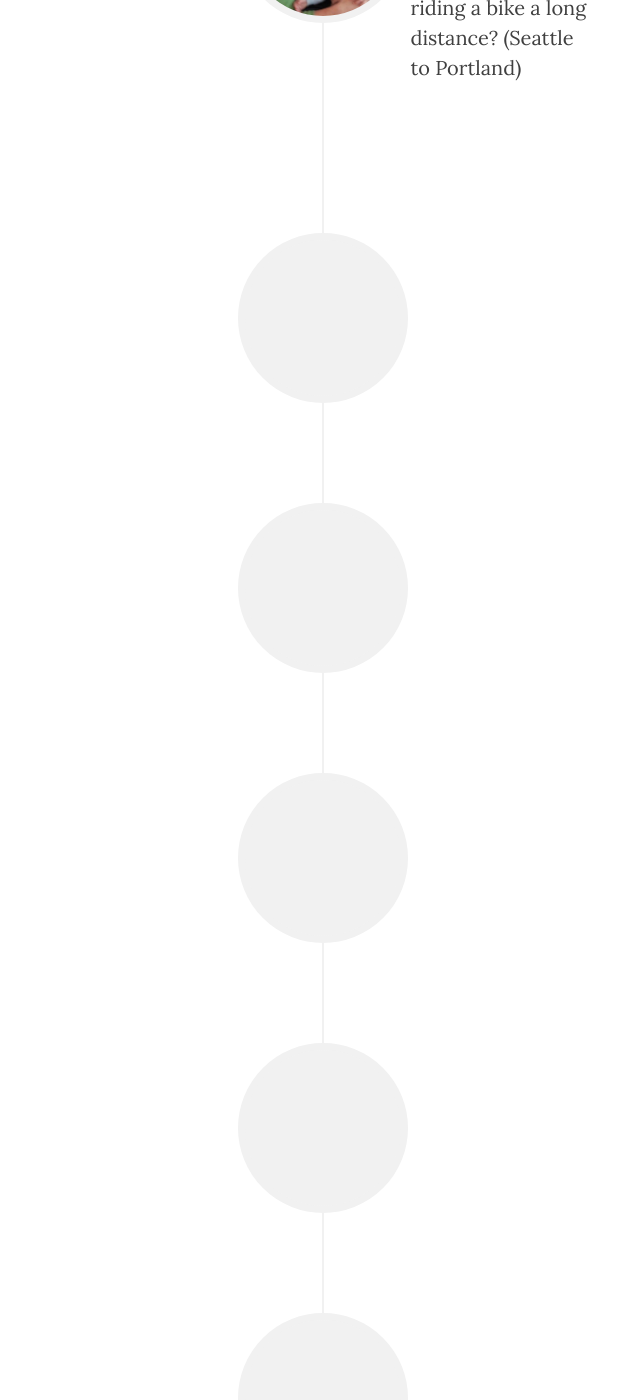
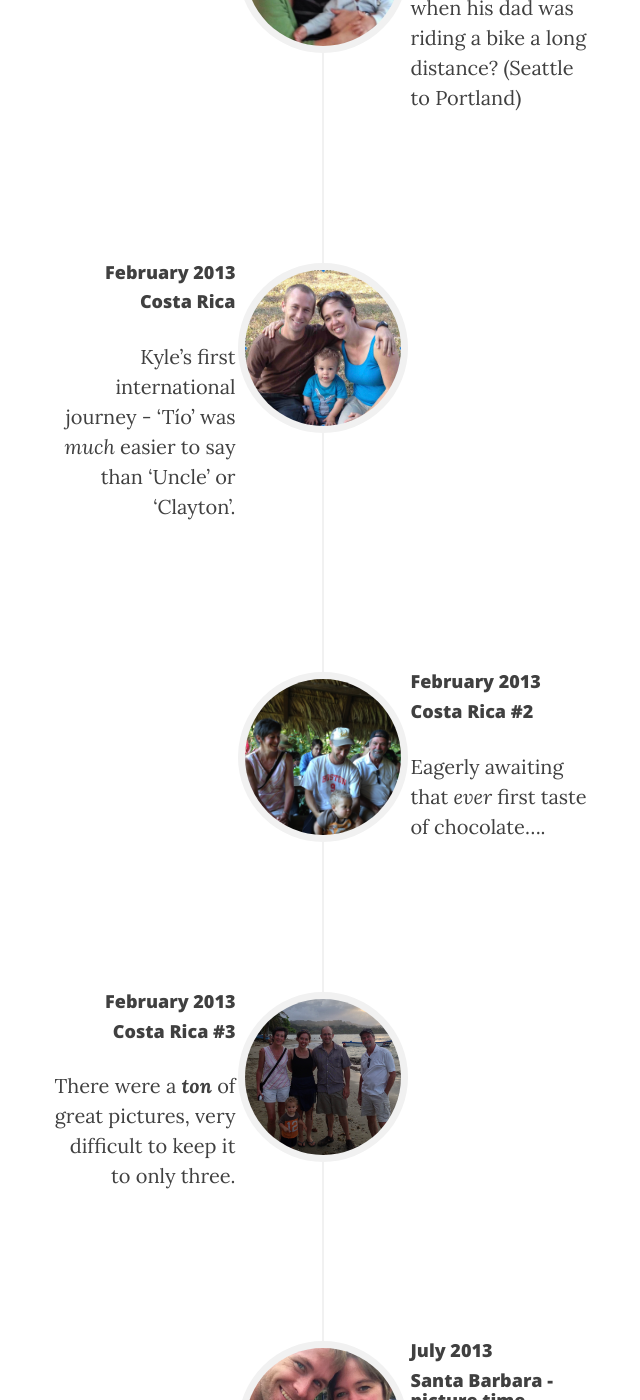
Before and after one commit to claytonrsh/claytonrsh.github.io, a Jekyll site: the page built from _posts/2017-06-25-UncleTio.md, in a window 1280 px wide and 1400 px high, scrolled down 2057 px. Shown: the whole window, without its empty margins (317-957 px from the left). Built offline with Jekyll 4.4.1, drawn with Linux system fonts in a browser that asks for light colours; nearby versions of some CDN libraries; some of the changed text lies outside the part shown.

Commit message:
uncle post update

```diff
--- a/_data/post12-Uncledom.yml
+++ b/_data/post12-Uncledom.yml
@@ -1,10 +1,10 @@
-- title: "October 2011"
+- title: "September 2011"
   subtitle: "A baby boy is born"
   content: "I was supposed to be in Costa Rica already, but I'm glad my move was delayed so I could meet this little guy when he was only a week old!"
   image: "img/post12/kyle-oct-2011.jpg"
 - title: "December 2011"
   subtitle: "Christmas in Arcata"
-  content: "It's _hard_ being 3 months old (and yes, also being 23)"
+  content: "It's _hard_ being 3 months old (and also being 23 years old, apparently)"
   image: "img/post12/kyle-dec-2011.jpeg"
 - title: "July 2012"
   subtitle: "Sunriver"
@@ -14,43 +14,31 @@
   subtitle:
   content: Um... I _think_ this was in Portland, OR, when his dad was riding a bike a long distance? (Seattle to Portland)
   image: "img/post12/kyle-oct-2012.jpeg"
+- title: "February 2013"
+  subtitle: Costa Rica
+  content: "Kyle's first international journey - 'Tío' was _much_ easier to say than 'Uncle' or 'Clayton'."
+  image: "img/post12/kyle-feb-2013.jpg"
+- title: "February 2013"
+  subtitle: "Costa Rica #2"
+  content: "Eagerly awaiting that _ever_ first taste of chocolate...."
+  image: img/post12/kyle-feb-2013-chocolate.jpg
+- title: "February 2013"
+  subtitle: "Costa Rica #3"
+  content: "There were a **_ton_** of great pictures, very difficult to keep it to only three."
+  image: img/post12/kyle-feb-2013-beach.jpg
+- title: "July 2013"
+  subtitle: "Santa Barbara - picture time"
+  content: "When phones were clearly the _coolest_ because everyone always looks at them."
+  image: "img/post12/kyle-july-2013.jpg"
+- title: "December 2013"
+  subtitle: Santa Barbara
+  content: More **_SUGAR_** please...
+  image: "img/post12/kyle-dec-2013.jpg"
+- title: July 2014
+  subtitle: "Sunday night chat"
+  content: "Looks like it was _hot_ in the Santa Barbara"
+  image: img/post12/kyle-july-2014.jpg
 - title:
   subtitle:
   content:
   image:
-- title:
-  subtitle:
-  content:
-  image:
-- title:
-  subtitle:
-  content:
-  image:
-- title:
-  subtitle:
-  content:
-  image:
-- title:
-  subtitle:
-  content:
-  image:
-- title:
-  subtitle:
-  content:
-  image:
-- title:
-  subtitle:
-  content:
-  image:
-- title:
-  subtitle:
-  content:
-  image:
-- title:
-  subtitle:
-  content:
-  image:
-- title:
-  subtitle:
-  content:
-  image:
```
Also changed, not shown: img/post12/kyle-dec-2013.jpg (added), img/post12/kyle-ellie-April-2015.jpg (added), img/post12/kyle-feb-2013-beach.jpg (added), img/post12/kyle-feb-2013-chocolate.jpg (added), img/post12/kyle-feb-2013.jpg (added), img/post12/kyle-july-2013.jpg (added), img/post12/kyle-july-2014.jpg (added), 1 other file.
